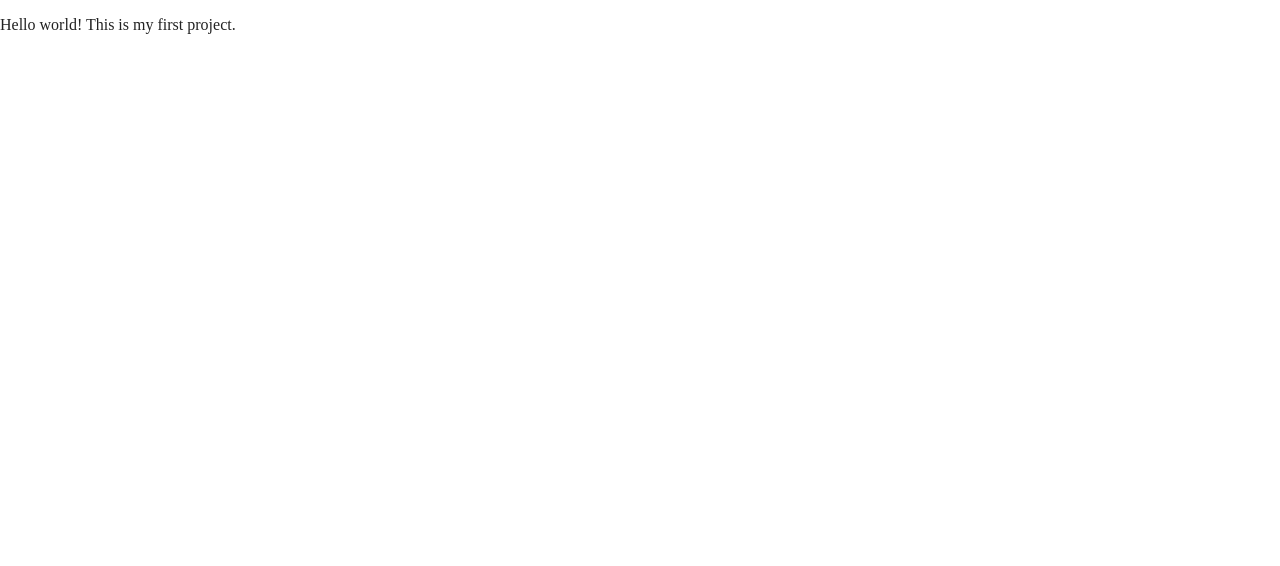
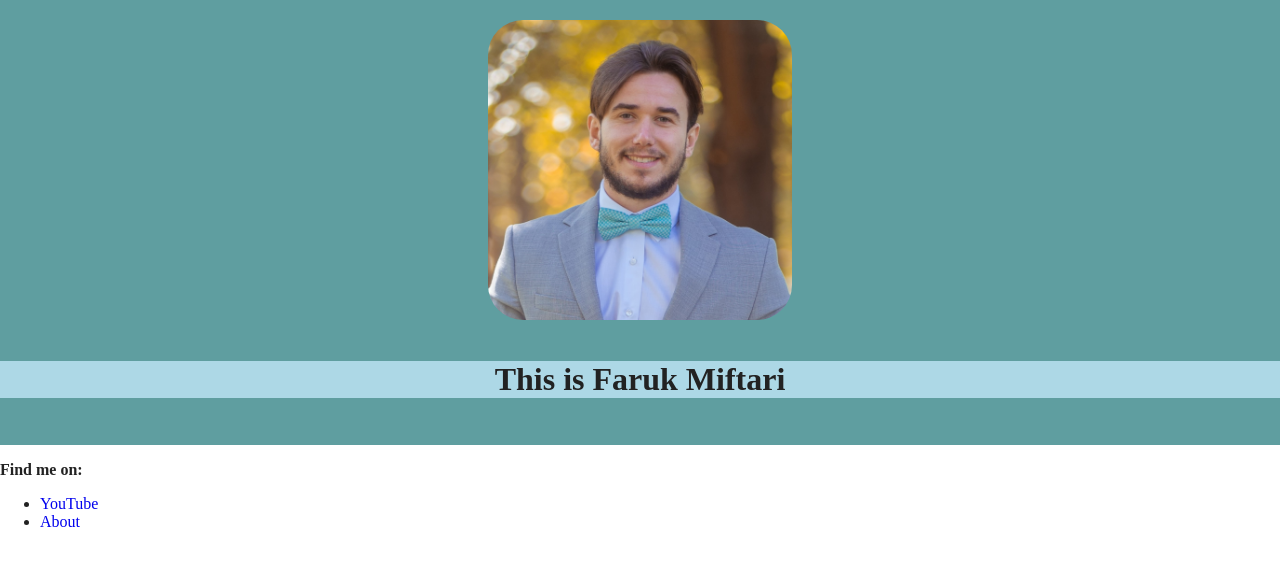
Before and after one commit to FarukMiftari/first, a website built with Parcel: page index.html in a window 1280 px wide. Built offline with nearby package versions, Linux system fonts and the light colour scheme.

Commit message:
Added picture in html

```diff
--- a/css/main.css
+++ b/css/main.css
@@ -16,7 +16,32 @@ html {
   font-size: 1em;
   line-height: 1.4;
 }
-
+header {
+  background-color: cadetblue;
+  text-align: center;
+  padding-bottom: 25px;
+}
+header h1 {
+  text-align: center;
+  background-color: lightblue;
+}
+img {
+  height: 300px;
+  border: solid 5px black;
+  border-radius: 35px;
+  margin: 20px;
+}
+img:hover {
+  height: 400px;
+  border: none;
+}
+a {
+  text-decoration: none;
+}
+p {
+  font-weight: bold;
+  font-style: normal;
+}
 /*
  * Remove text-shadow in selection highlight:
  * https://twitter.com/miketaylr/status/12228805301
--- a/index.html
+++ b/index.html
@@ -23,7 +23,16 @@
 
   <body>
     <!-- Add your site or application content here -->
-    <p>Hello world! This is my first project.</p>
+    <header>
+      <img src="img/FIS06040.JPG" alt="" />
+      <h1>This is Faruk Miftari</h1>
+    </header>
+    <p>Find me on:</p>
+    <audio src=""></audio>
+    <ul>
+      <li><a href="https://www.youtube.com/">YouTube</a></li>
+      <li><a href="#">About</a></li>
+    </ul>
     <script src="js/vendor/modernizr-3.11.2.min.js"></script>
     <script src="js/plugins.js"></script>
     <script src="js/main.js"></script>
```
Also changed, not shown: img/FIS06040.JPG (added).
